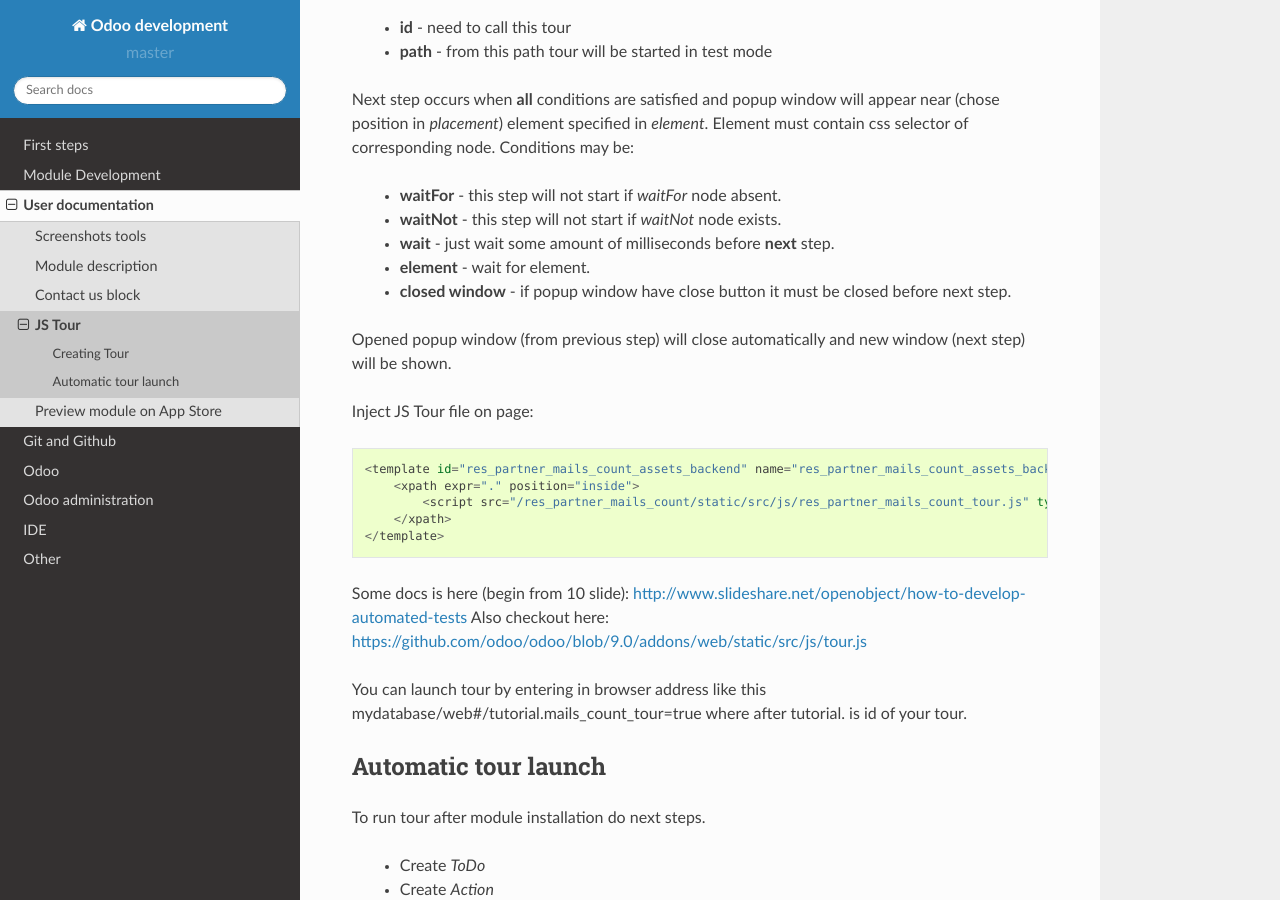
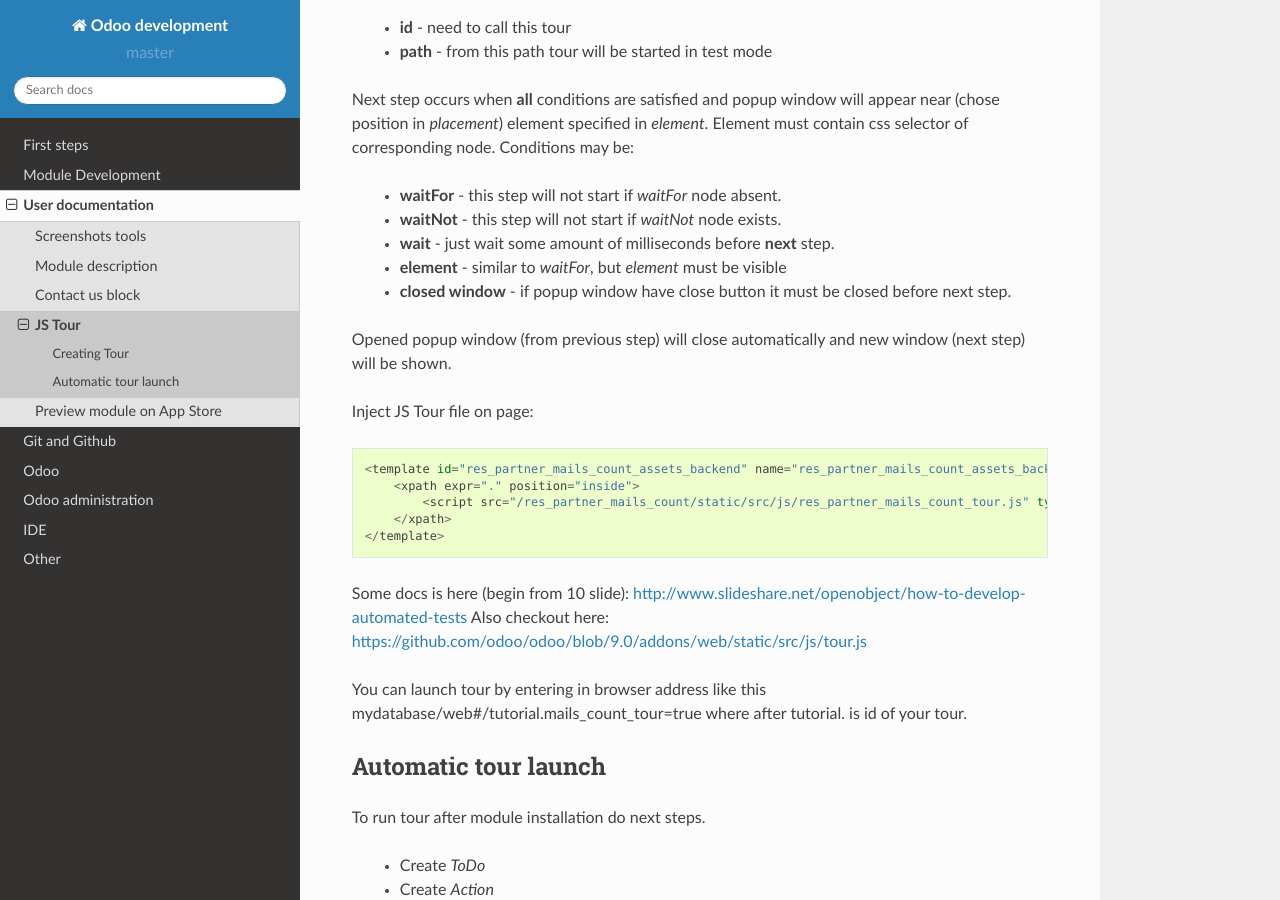
Before and after one commit to itpp-labs/odoo-development, a Sphinx documentation site: the page built from docs/description/js_tour.rst, in a window 1280 px wide and 900 px high, scrolled down 1250 px. Built offline with Sphinx 7.4.7 and the Read the Docs theme 2.0.0, drawn with Linux system fonts in a browser that asks for light colours; pages that are not in the unit, such as notebooks, are missing from menus.

Commit message:
tour: element in step must be visible

```diff
--- a/docs/description/js_tour.rst
+++ b/docs/description/js_tour.rst
@@ -64,7 +64,7 @@
     * **waitFor** - this step will not start if *waitFor* node absent.
     * **waitNot** - this step will not start if *waitNot* node exists.
     * **wait** - just wait some amount of milliseconds before **next** step.
-    * **element** - wait for element.
+    * **element** - similar to *waitFor*,  but *element* must be visible
     * **closed window** - if popup window have close button it must be closed before next step.
 
 Opened popup window (from previous step) will close automatically and new window (next step) will be shown.
```
